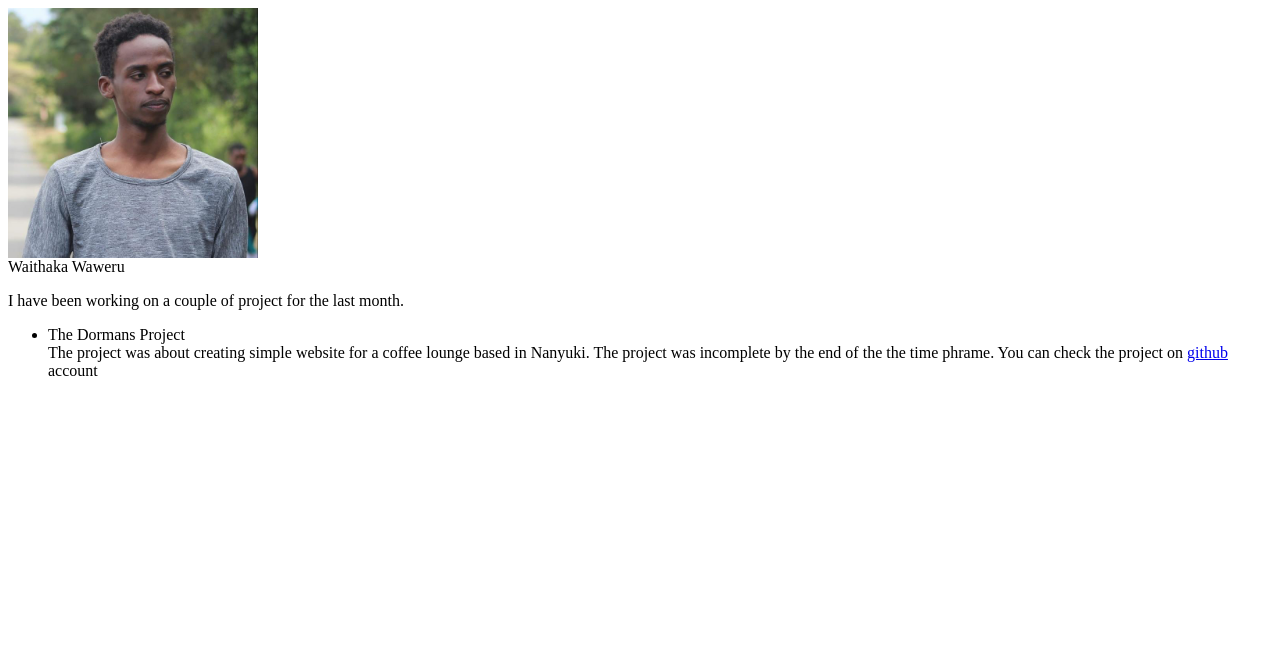
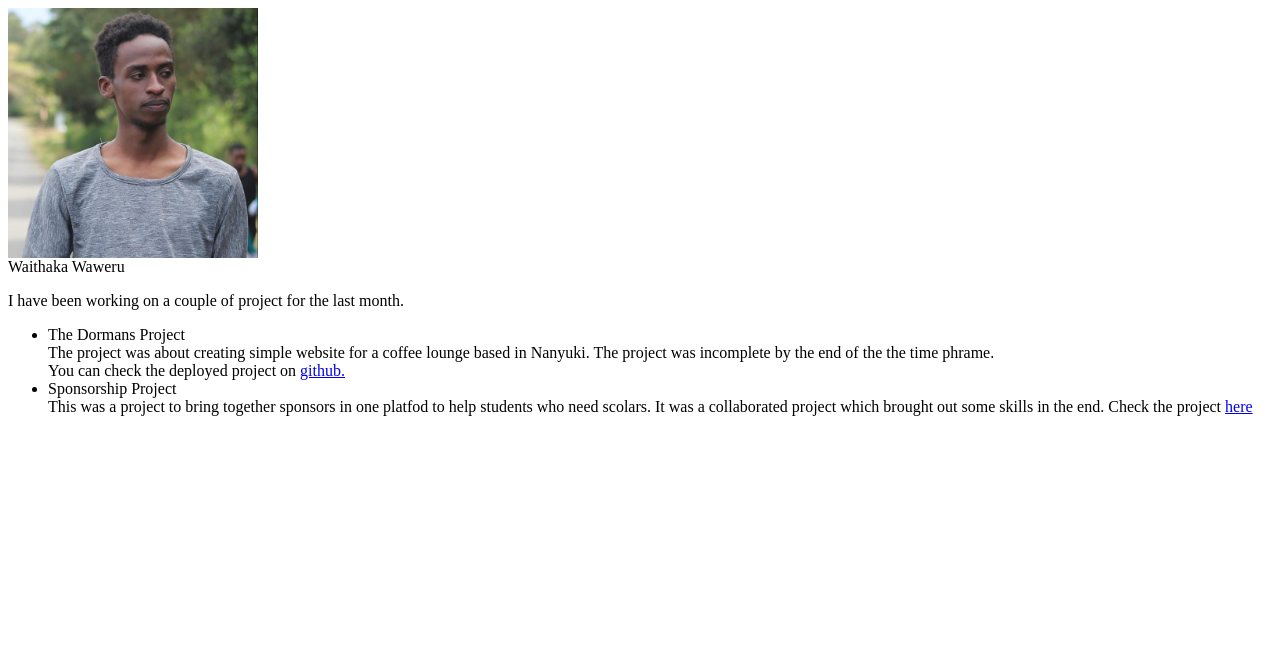
Before and after one commit to weshy007/portfolio-project, a plain HTML site: page index.html in a window 1280 px wide. Shown: the top 647 px of the page. Drawn offline with Linux system fonts and the light colour scheme.

Commit message:
added projects done

```diff
--- a/index.html
+++ b/index.html
@@ -17,8 +17,11 @@
             <ul>
                 <li>The Dormans Project</li>
                 The project was about creating simple website for a coffee lounge based in Nanyuki.
-                The project was incomplete by the end of the the time phrame.
-                You can check the project on <a href="https://github.com/weshy007/dormans-nanyuki">github</a> account
+                The project was incomplete by the end of the the time phrame. </br>
+                You can check the deployed project on <a href="https://github.com/weshy007/dormans-nanyuki">github.</a>
+                <li>Sponsorship Project</li>
+                This was a project to bring together sponsors in one platfod to help students who need scolars.
+                It was a collaborated project which brought out some skills in the end. Check the project <a href="https://github.com/weshy007/Sponsorship-platform">here</a>
             </ul>
         </p>
     </div>
```
